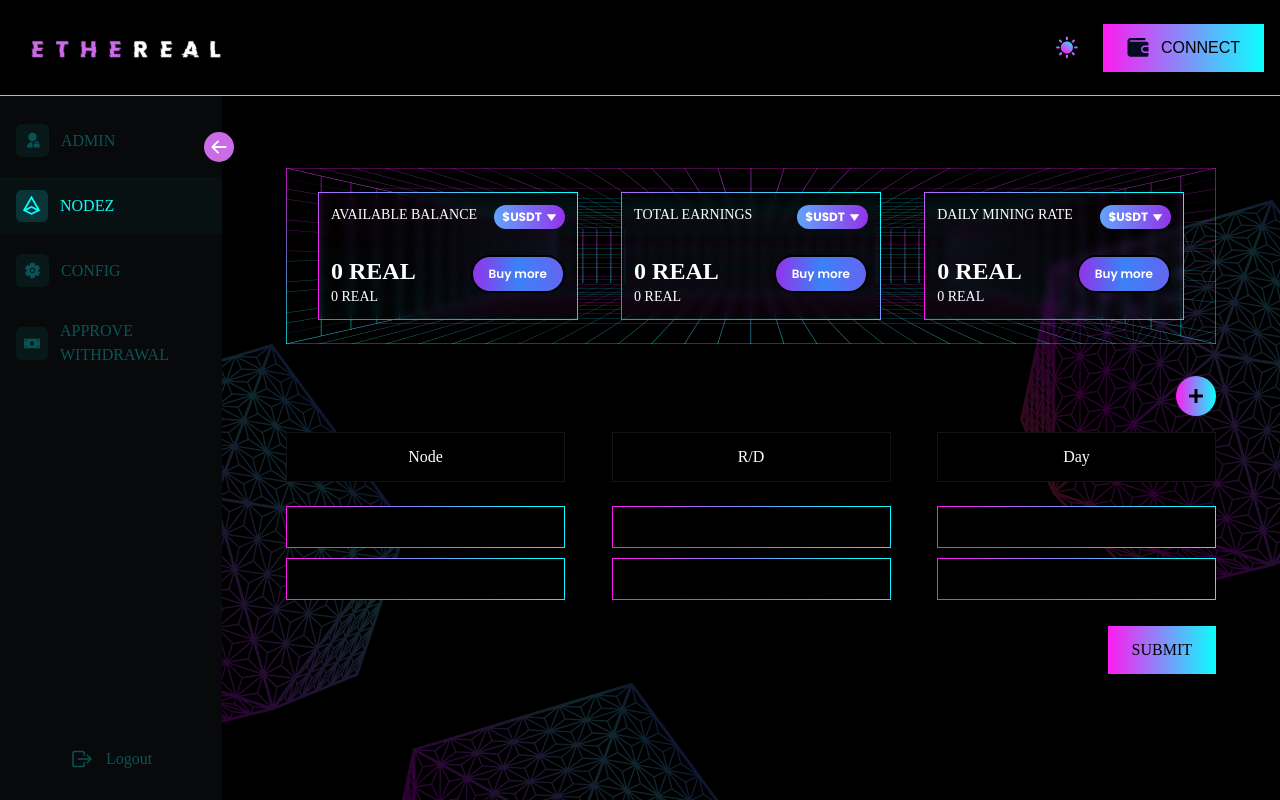
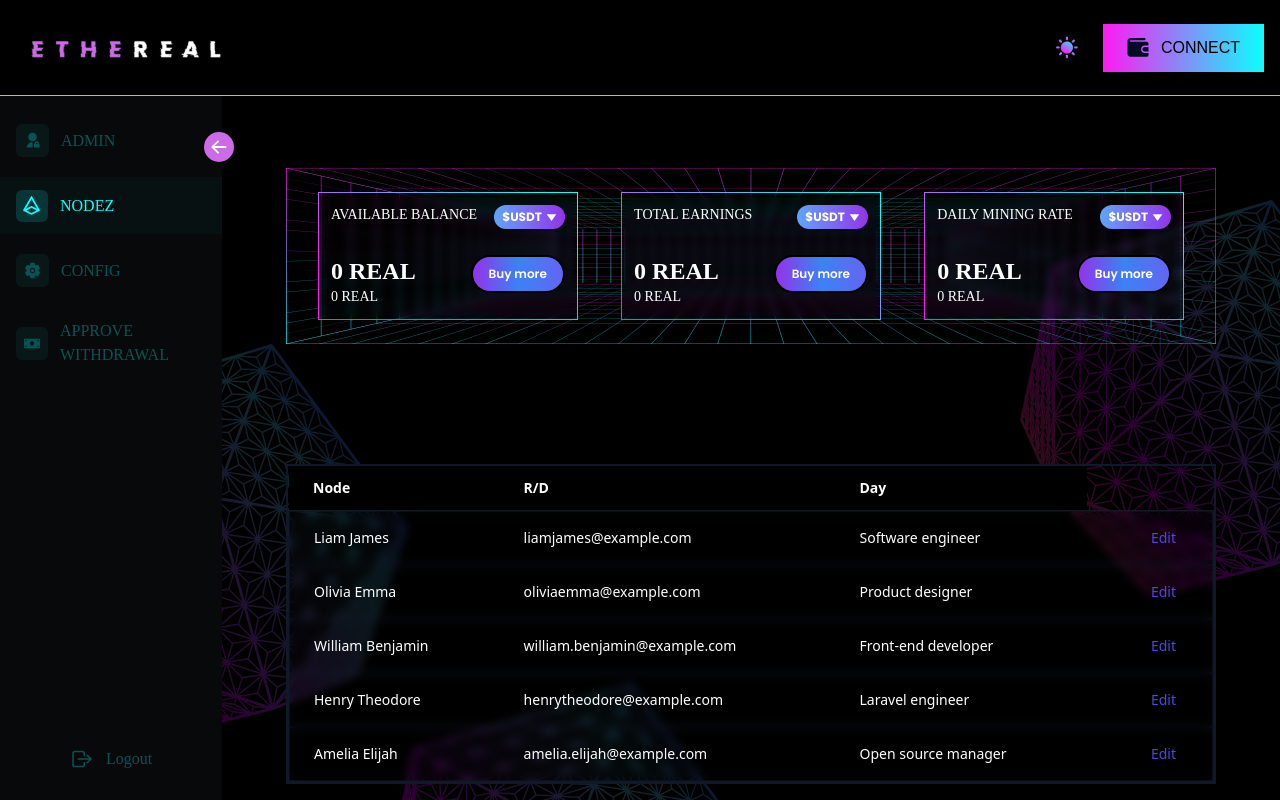
Before and after one commit to manish189000/ethereal-dapp, a React (Vite) app in the folder frontend/: page /admin/nodez in a window 1280 px wide. Built offline with nearby package versions, Linux system fonts and the light colour scheme; a web font is replaced by a local one.

Commit message:
table added

```diff
--- a/frontend/src/pages/admin-pages/NodezPage.jsx
+++ b/frontend/src/pages/admin-pages/NodezPage.jsx
@@ -1,122 +1,257 @@
+// import { FaPlus } from "react-icons/fa";
+// import UserBalance from "../../components/UserBalance";
+
+// const NodezPage = () => {
+//   return (
+//     <>
+//       <UserBalance />
+
+//       <div className="node-container mt-14 ">
+//         <div className="plus-container w-[100%] flex justify-end">
+//           <div class=" bg-gradient-to-r from-rgba-254 to-rgba-11 text-black p-3 rounded-full ">
+//             <FaPlus />
+//           </div>
+//         </div>
+//         <div className="button-part flex w-[100%] justify-between pt-4">
+//           <div className="px-6 py-3 border border-[#141414] w-[30%] text-center font-lw font-medium bg-black">
+//             Node
+//           </div>
+//           <div className="px-6 py-3 border border-[#141414] w-[30%] text-center font-lw font-medium bg-black">
+//             R/D
+//           </div>
+//           <div className="px-6 py-3 border border-[#141414] w-[30%] text-center font-lw font-medium bg-black">
+//             Day
+//           </div>
+//         </div>
+
+//         {/* //next part */}
+
+//         <div className="button-part flex w-[100%] justify-between pt-6 ">
+//           <div className="bg-gradient-to-r w-[30%] h-[2rem] font-lw font-medium">
+//             <input
+//               type="text"
+//               className="px-2 w-full py-2 bg-black outline-none "
+//               style={{
+//                 border: "1px solid",
+//                 borderImageSource:
+//                   "linear-gradient(212.97deg, #0bffff 8.98%, #fe1bf1 80.33%)",
+//                 borderImageSlice: 1,
+//               }}
+//             />
+//           </div>
+//           <div className="bg-gradient-to-r w-[30%] h-[2rem] font-lw font-medium">
+//             <input
+//               type="text"
+//               className="px-2 w-full py-2 bg-black outline-none "
+//               style={{
+//                 border: "1px solid",
+//                 borderImageSource:
+//                   "linear-gradient(212.97deg, #0bffff 8.98%, #fe1bf1 80.33%)",
+//                 borderImageSlice: 1,
+//               }}
+//             />
+//           </div>
+//           <div className="bg-gradient-to-r w-[30%] h-[2rem] font-lw font-medium">
+//             <input
+//               type="text"
+//               className="px-2 w-full py-2 bg-black outline-none "
+//               style={{
+//                 border: "1px solid",
+//                 borderImageSource:
+//                   "linear-gradient(212.97deg, #0bffff 8.98%, #fe1bf1 80.33%)",
+//                 borderImageSlice: 1,
+//               }}
+//             />
+//           </div>
+//         </div>
+
+//         {/* //next part */}
+
+//         <div className="button-part flex w-[100%] justify-between pt-5 ">
+//           <div className="bg-gradient-to-r w-[30%] h-[2rem] font-lw font-medium">
+//             <input
+//               type="text"
+//               className="px-2 w-full py-2 bg-black outline-none "
+//               style={{
+//                 border: "1px solid",
+//                 borderImageSource:
+//                   "linear-gradient(212.97deg, #0bffff 8.98%, #fe1bf1 80.33%)",
+//                 borderImageSlice: 1,
+//               }}
+//             />
+//           </div>
+//           <div className="bg-gradient-to-r w-[30%] h-[2rem] font-lw font-medium">
+//             <input
+//               type="text"
+//               className="px-2 w-full py-2 bg-black outline-none "
+//               style={{
+//                 border: "1px solid",
+//                 borderImageSource:
+//                   "linear-gradient(212.97deg, #0bffff 8.98%, #fe1bf1 80.33%)",
+//                 borderImageSlice: 1,
+//               }}
+//             />
+//           </div>
+//           <div className="bg-gradient-to-r w-[30%] h-[2rem] font-lw font-medium">
+//             <input
+//               type="text"
+//               className="px-2 w-full py-2 bg-black outline-none "
+//               style={{
+//                 border: "1px solid",
+//                 borderImageSource:
+//                   "linear-gradient(212.97deg, #0bffff 8.98%, #fe1bf1 80.33%)",
+//                 borderImageSlice: 1,
+//               }}
+//             />
+//           </div>
+//         </div>
+
+//         {/* //next part */}
+
+//         {/* <div className="plus-container w-[100%] flex pt-9 justify-end">
+//         <div class=" bg-gradient-to-r from-rgba-254 to-rgba-11 text-black p-3 rounded-full ">
+//           <FaPlus />
+//         </div>
+//       </div> */}
+//         <div className="plus-container w-[100%] flex pt-9 justify-end">
+//           <div class=" bg-gradient-to-r from-rgba-254 px-6 to-rgba-11 text-black p-3 font-lw">
+//             SUBMIT
+//           </div>
+//         </div>
+//       </div>
+//     </>
+//   );
+// };
+
+// export default NodezPage;
+import React, { useState } from "react";
 import { FaPlus } from "react-icons/fa";
 import UserBalance from "../../components/UserBalance";
 
 const NodezPage = () => {
+  const [editingIndex, setEditingIndex] = useState(null);
+  const [tableItems, setTableItems] = useState([
+    {
+      name: "Liam James",
+      email: "liamjames@example.com",
+      position: "Software engineer",
+    },
+    {
+      name: "Olivia Emma",
+      email: "oliviaemma@example.com",
+      position: "Product designer",
+    },
+    {
+      name: "William Benjamin",
+      email: "william.benjamin@example.com",
+      position: "Front-end developer",
+    },
+    {
+      name: "Henry Theodore",
+      email: "henrytheodore@example.com",
+      position: "Laravel engineer",
+    },
+    {
+      name: "Amelia Elijah",
+      email: "amelia.elijah@example.com",
+      position: "Open source manager",
+    },
+  ]);
+
+  const handleEdit = (index) => {
+    setEditingIndex(index);
+  };
+
+  const handleSave = (index) => {
+    setEditingIndex(null);
+    // You can update state here or call an API to save the changes
+  };
+
+  const handleCancel = () => {
+    setEditingIndex(null);
+  };
+
+  const handleInputChange = (index, field, value) => {
+    const newTableItems = [...tableItems];
+    newTableItems[index][field] = value;
+    setTableItems(newTableItems);
+  };
+
   return (
     <>
       <UserBalance />
-
-      <div className="node-container mt-14 ">
-        <div className="plus-container w-[100%] flex justify-end">
-          <div class=" bg-gradient-to-r from-rgba-254 to-rgba-11 text-black p-3 rounded-full ">
-            <FaPlus />
-          </div>
-        </div>
-        <div className="button-part flex w-[100%] justify-between pt-4">
-          <div className="px-6 py-3 border border-[#141414] w-[30%] text-center font-lw font-medium bg-black">
-            Node
-          </div>
-          <div className="px-6 py-3 border border-[#141414] w-[30%] text-center font-lw font-medium bg-black">
-            R/D
-          </div>
-          <div className="px-6 py-3 border border-[#141414] w-[30%] text-center font-lw font-medium bg-black">
-            Day
-          </div>
-        </div>
-
-        {/* //next part */}
-
-        <div className="button-part flex w-[100%] justify-between pt-6 ">
-          <div className="bg-gradient-to-r w-[30%] h-[2rem] font-lw font-medium">
+      <div className=" w-[100%] max-w-screen-xl">
+        <div className=" mt-24 flex justify-between items-start md:flex"></div>
+        <div className="mt-12 shadow-sm border-2 border-gray-900 overflow-x-auto custom-scrollbar">
+          <table className="w-full table-auto text-sm text-left">
+            <thead className="bg-black text-white font-medium border-b">
+              <tr>
+                <th className="py-3 px-6">Node</th>
+                <th className="py-3 px-6">R/D</th>
+                <th className="py-3 px-6">Day</th>
+              </tr>
+            </thead>
+            <tbody className="text-white divide-y bg-opacity-50 backdrop-blur-sm">
+              {tableItems.map((item, idx) => (
+                <tr
+                  key={idx}
+                  style={{
+                    borderColor: "#111827",
+                    borderWidth: "2px",
+                    borderStyle: "solid",
+                    // backgroundColor: "orange",
+                  }}
+                >
+                  {/* Changed border color to black */}
+                  {Object.keys(item).map((key) => (
+                    <td key={key} className="px-6 py-4 whitespace-nowrap">
+                      {editingIndex === idx ? (
                         <input
                           type="text"
-              className="px-2 w-full py-2 bg-black outline-none "
+                          value={item[key]}
+                          onChange={(e) =>
+                            handleInputChange(idx, key, e.target.value)
+                          }
                           style={{
-                border: "1px solid",
-                borderImageSource:
-                  "linear-gradient(212.97deg, #0bffff 8.98%, #fe1bf1 80.33%)",
-                borderImageSlice: 1,
+                            backgroundColor: "#ccc",
+                            color: "#000",
+                            outline: "none",
                           }}
                         />
+                      ) : (
+                        item[key]
+                      )}
+                    </td>
+                  ))}
+                  <td className="text-right px-6 whitespace-nowrap">
+                    {editingIndex === idx ? (
+                      <div>
+                        <button
+                          onClick={() => handleSave(idx)}
+                          className="py-2 px-3 font-medium text-green-600 hover:text-green-500 duration-150 hover:bg-gray-50 rounded-lg mr-2"
+                        >
+                          Save
+                        </button>
+                        <button
+                          onClick={handleCancel}
+                          className="py-2 px-3 font-medium text-red-600 hover:text-red-500 duration-150 hover:bg-gray-50 rounded-lg"
+                        >
+                          Cancel
+                        </button>
                       </div>
-          <div className="bg-gradient-to-r w-[30%] h-[2rem] font-lw font-medium">
-            <input
-              type="text"
-              className="px-2 w-full py-2 bg-black outline-none "
-              style={{
-                border: "1px solid",
-                borderImageSource:
-                  "linear-gradient(212.97deg, #0bffff 8.98%, #fe1bf1 80.33%)",
-                borderImageSlice: 1,
-              }}
-            />
-          </div>
-          <div className="bg-gradient-to-r w-[30%] h-[2rem] font-lw font-medium">
-            <input
-              type="text"
-              className="px-2 w-full py-2 bg-black outline-none "
-              style={{
-                border: "1px solid",
-                borderImageSource:
-                  "linear-gradient(212.97deg, #0bffff 8.98%, #fe1bf1 80.33%)",
-                borderImageSlice: 1,
-              }}
-            />
-          </div>
-        </div>
-
-        {/* //next part */}
-
-        <div className="button-part flex w-[100%] justify-between pt-5 ">
-          <div className="bg-gradient-to-r w-[30%] h-[2rem] font-lw font-medium">
-            <input
-              type="text"
-              className="px-2 w-full py-2 bg-black outline-none "
-              style={{
-                border: "1px solid",
-                borderImageSource:
-                  "linear-gradient(212.97deg, #0bffff 8.98%, #fe1bf1 80.33%)",
-                borderImageSlice: 1,
-              }}
-            />
-          </div>
-          <div className="bg-gradient-to-r w-[30%] h-[2rem] font-lw font-medium">
-            <input
-              type="text"
-              className="px-2 w-full py-2 bg-black outline-none "
-              style={{
-                border: "1px solid",
-                borderImageSource:
-                  "linear-gradient(212.97deg, #0bffff 8.98%, #fe1bf1 80.33%)",
-                borderImageSlice: 1,
-              }}
-            />
-          </div>
-          <div className="bg-gradient-to-r w-[30%] h-[2rem] font-lw font-medium">
-            <input
-              type="text"
-              className="px-2 w-full py-2 bg-black outline-none "
-              style={{
-                border: "1px solid",
-                borderImageSource:
-                  "linear-gradient(212.97deg, #0bffff 8.98%, #fe1bf1 80.33%)",
-                borderImageSlice: 1,
-              }}
-            />
-          </div>
-        </div>
-
-        {/* //next part */}
-
-        {/* <div className="plus-container w-[100%] flex pt-9 justify-end">
-        <div class=" bg-gradient-to-r from-rgba-254 to-rgba-11 text-black p-3 rounded-full ">
-          <FaPlus />
-        </div>
-      </div> */}
-        <div className="plus-container w-[100%] flex pt-9 justify-end">
-          <div class=" bg-gradient-to-r from-rgba-254 px-6 to-rgba-11 text-black p-3 font-lw">
-            SUBMIT
-          </div>
+                    ) : (
+                      <button
+                        onClick={() => handleEdit(idx)}
+                        className="py-2 px-3 font-medium text-indigo-600 hover:text-indigo-500 duration-150 hover:bg-gray-50 rounded-lg"
+                      >
+                        Edit
+                      </button>
+                    )}
+                  </td>
+                </tr>
+              ))}
+            </tbody>
+          </table>
         </div>
       </div>
     </>
```
Also changed, not shown: frontend/src/pages/admin-pages/ConfigPage.jsx (+14 -14 lines). Lines whose indentation alone changed are shown as unchanged.
